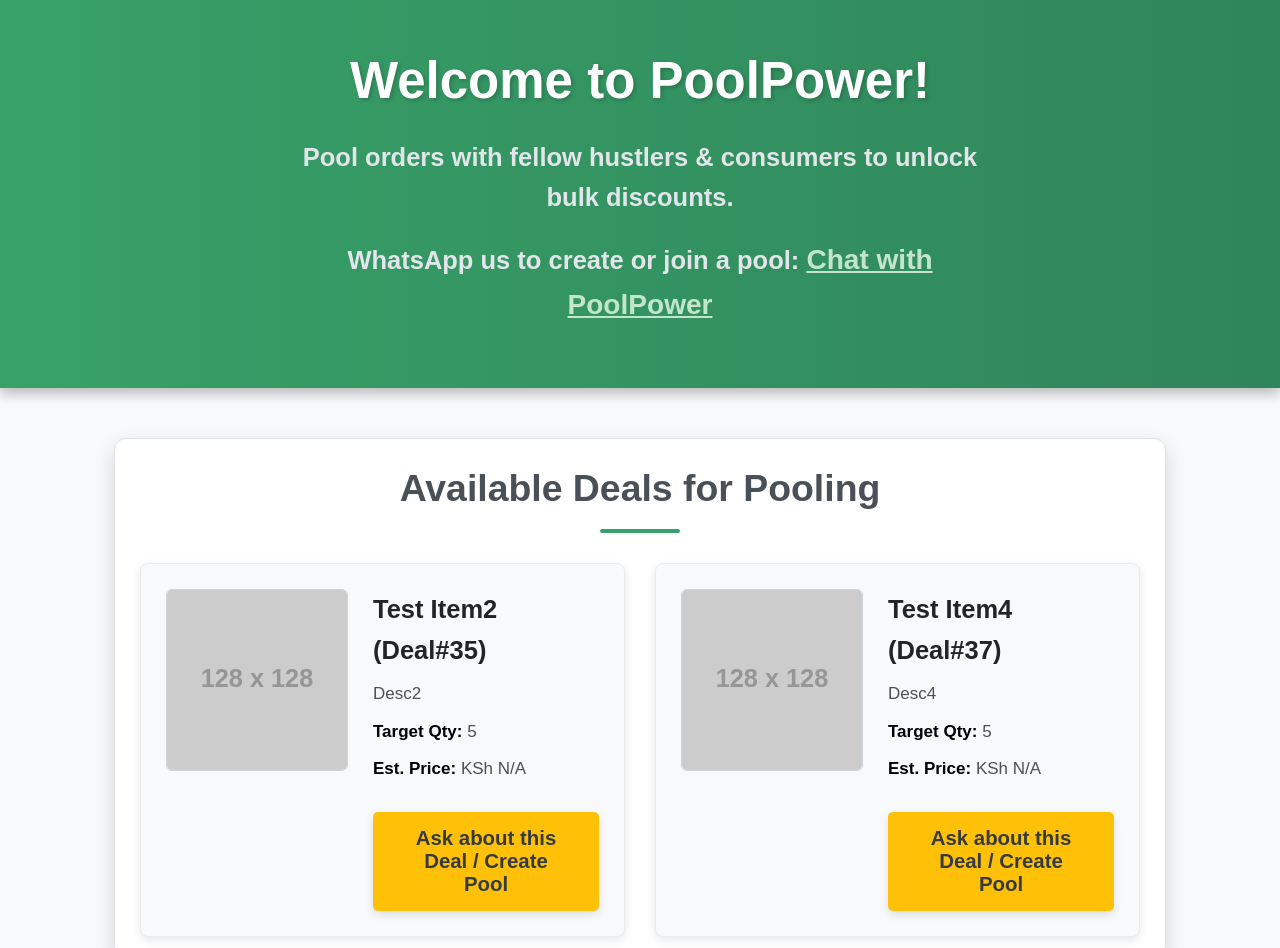
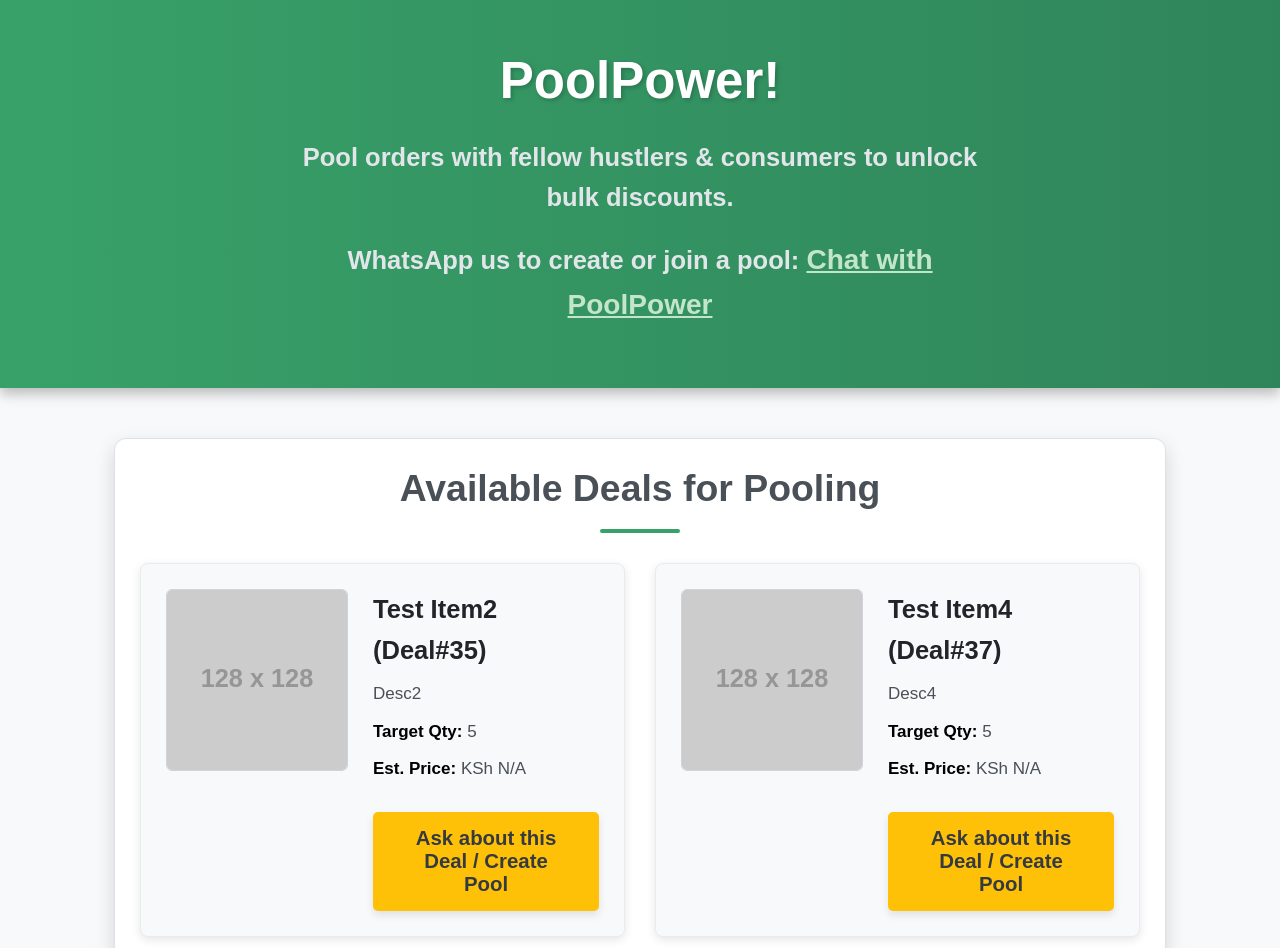
Before and after one commit to Mrkioko/PoolPower, a plain HTML site: page docs/index.html in a window 1280 px wide. Shown: the top 948 px of the page. Drawn offline with Linux system fonts and the light colour scheme; placeholder pictures from the web are drawn by us.

Commit message:
Update index.html

```diff
--- a/docs/index.html
+++ b/docs/index.html
@@ -8,7 +8,7 @@
 </head>
 <body>
     <header>
-        <h1>Welcome to PoolPower!</h1>
+        <h1>PoolPower!</h1>
         <p>Pool orders with fellow hustlers & consumers to unlock bulk discounts.</p>
         <p><strong>WhatsApp us to create or join a pool: <a href="https://wa.me/+254254745771747">Chat with PoolPower</a></strong></p>
     </header>
```
